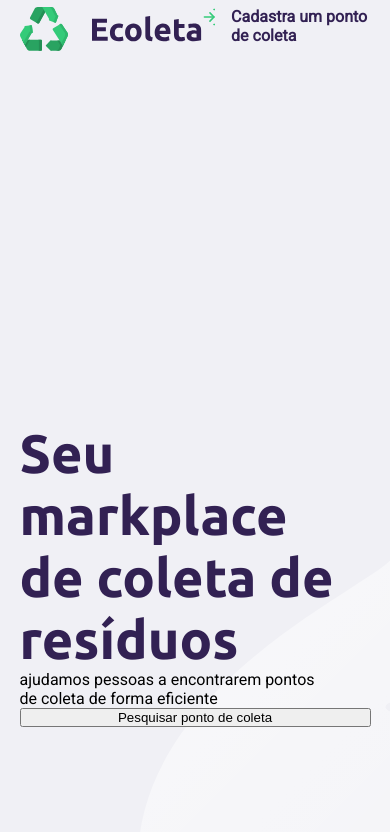
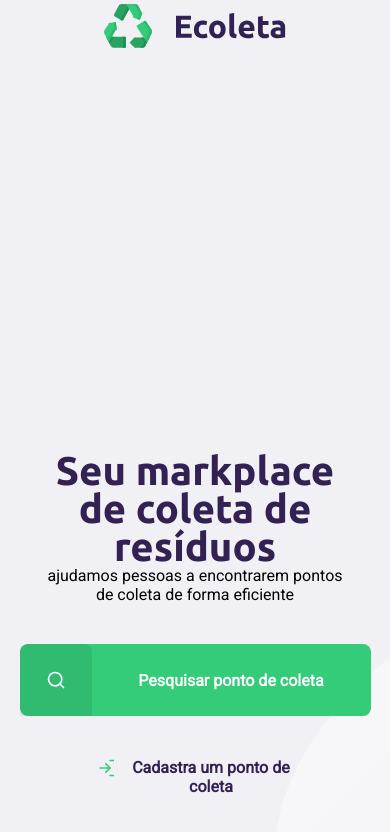
Before and after one commit to pedro-henrique1/semanaNLW, a plain HTML site: page index.html in a window 390 px wide. Drawn offline with Linux system fonts and the light colour scheme.

Commit message:
terminando a primeira pagina

```diff
--- a/index.html
+++ b/index.html
@@ -25,7 +25,7 @@
 
         <p>ajudamos pessoas a encontrarem pontos <br> de coleta de forma eficiente</p>
 
-        <button>Pesquisar ponto de coleta</button>
+        <a href="#"><span></span><strong>Pesquisar ponto de coleta</strong></a>
       </main>
     </div>
   </div>
--- a/style/style.css
+++ b/style/style.css
@@ -1,5 +1,6 @@
 :root {
   --title-color: #322153;
+  --primary-color: #34cb79;
 }
 * {
   margin: 0;
@@ -10,6 +11,7 @@ html {
 }
 body {
   background: #f0f0f5;
+  -webkit-font-smothing: antialiased;
 }
 
 a {
@@ -68,6 +70,64 @@ h6 {
   justify-content: center;
 }
 #page-home main h1 {
-  font-size: 54px;
-  color: var(--title-color);
+  font-size: 40px;
+  line-height: 38px;
+  margin-top: 24px;
 }
+#page-home main a {
+  width: 100%;
+  height: 72px;
+  margin-top: 40px;
+  max-width: 360px;
+  display: flex;
+  border-radius: 8px;
+  align-items: center;
+  background: var(--primary-color);
+  transition: 400ms;
+  font-weight: bold;
+  color: #fff;
+}
+#page-home main a:hover {
+  background-color: #2fb86e;
+}
+
+#page-home main a span {
+  width: 72px;
+  height: 72px;
+  border-top-left-radius: 8px;
+  border-top-right-radius: 8px;
+  background-color: rgba(0, 0, 0, 0.08);
+  display: flex;
+  align-items: center;
+  justify-content: center;
+}
+#page-home main a span::after {
+  content: "";
+  background-image: url(../assets/img/icones/search.svg);
+  width: 20px;
+  height: 20px;
+}
+#page-home main a strong {
+  flex: 1;
+  color: #fff;
+  text-align: center;
+}
+
+@media (max-width: 900px) {
+  #page-home {
+    background-position-x: 70vw;
+  }
+  #page-home .content {
+    align-items: center;
+    text-align: center;
+  }
+  #page-home header a {
+    position: absolute;
+    bottom: 48px;
+    left: 50%;
+    transform: translateX(-50%);
+  }
+  #page-home main {
+    align-items: center;
+  }
+}
```
